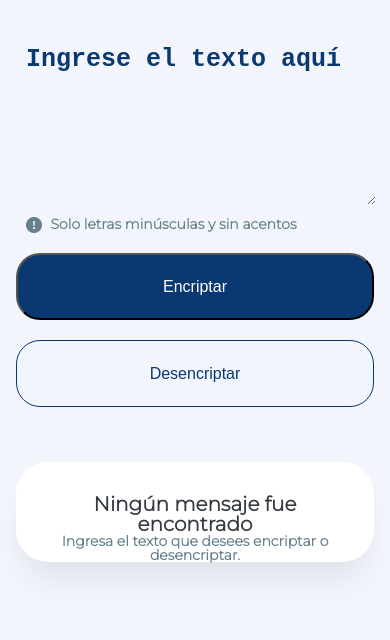
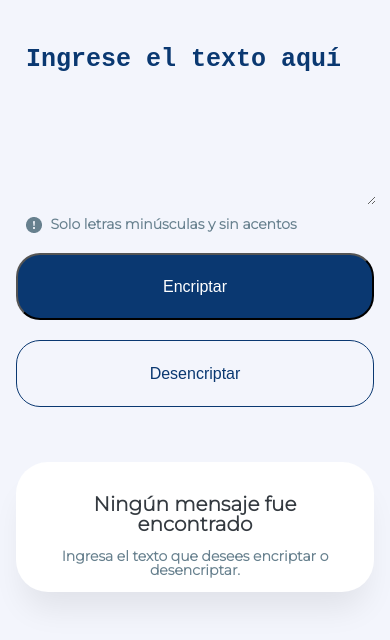
Before and after one commit to stiven70/ChallengesOne, a plain HTML site: page index.html in a window 390 px wide. Shown: the part 94-734 px from the top of the page. Drawn offline with Linux system fonts and the light colour scheme; some packages are replaced by stand-ins of ours; a script that the page names is missing.

Commit message:
Se hacen ajustes en el responsive del movil

```diff
--- a/css/style.css
+++ b/css/style.css
@@ -66,7 +66,7 @@ section p img {
 
 .mensaje {
   width: 100%;
-  height: auto;
+  height: 130px;
   text-align: center;
   background: #FFFFFF;
   box-shadow: 0px 24px 32px -8px rgba(0, 0, 0, 0.08);
@@ -119,8 +119,13 @@ button.copiar {
   color: #343A40;
 }
 
+#containerImagen {
+  margin: 0 45px;
+}
 
-
+#containerImagen h2{
+  margin-bottom: 15px;
+}
 
 
 /* tabletas */
```
